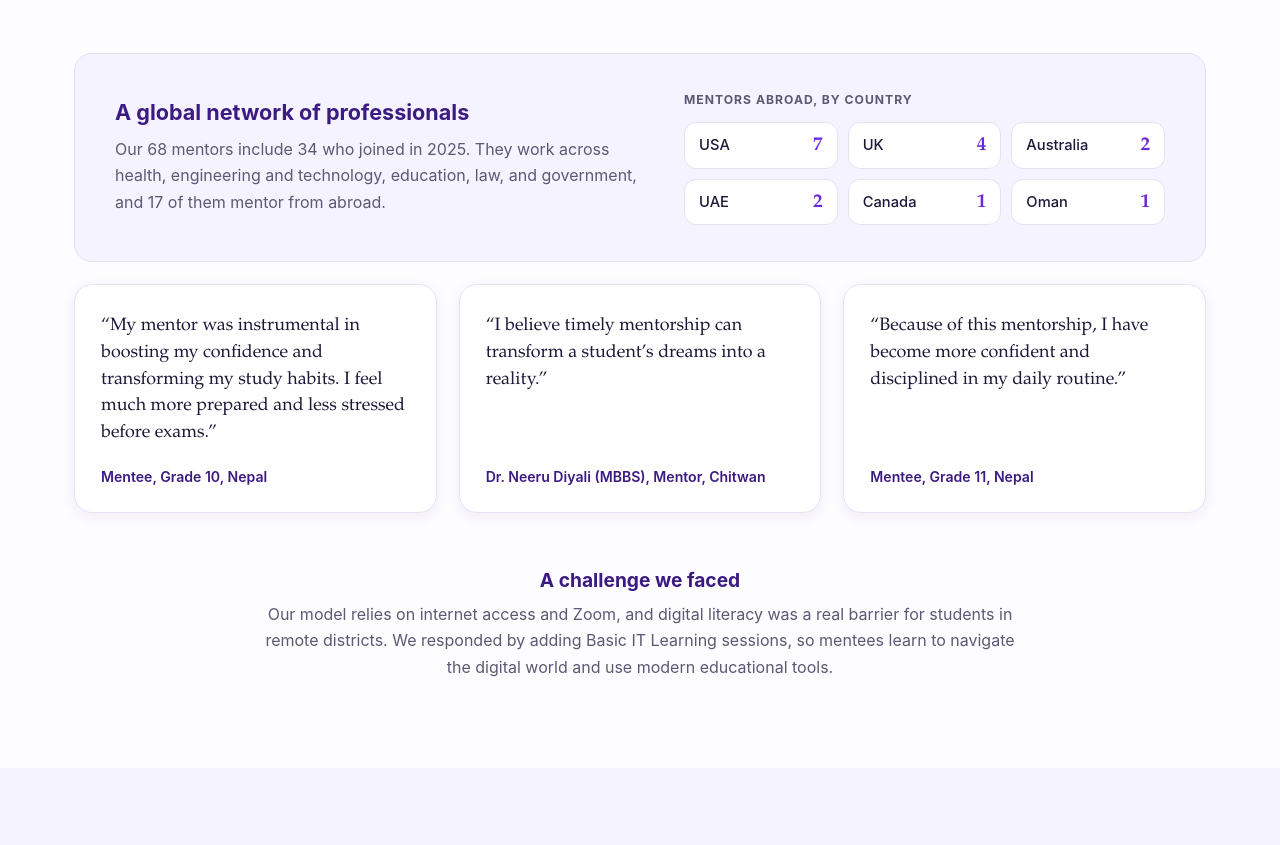
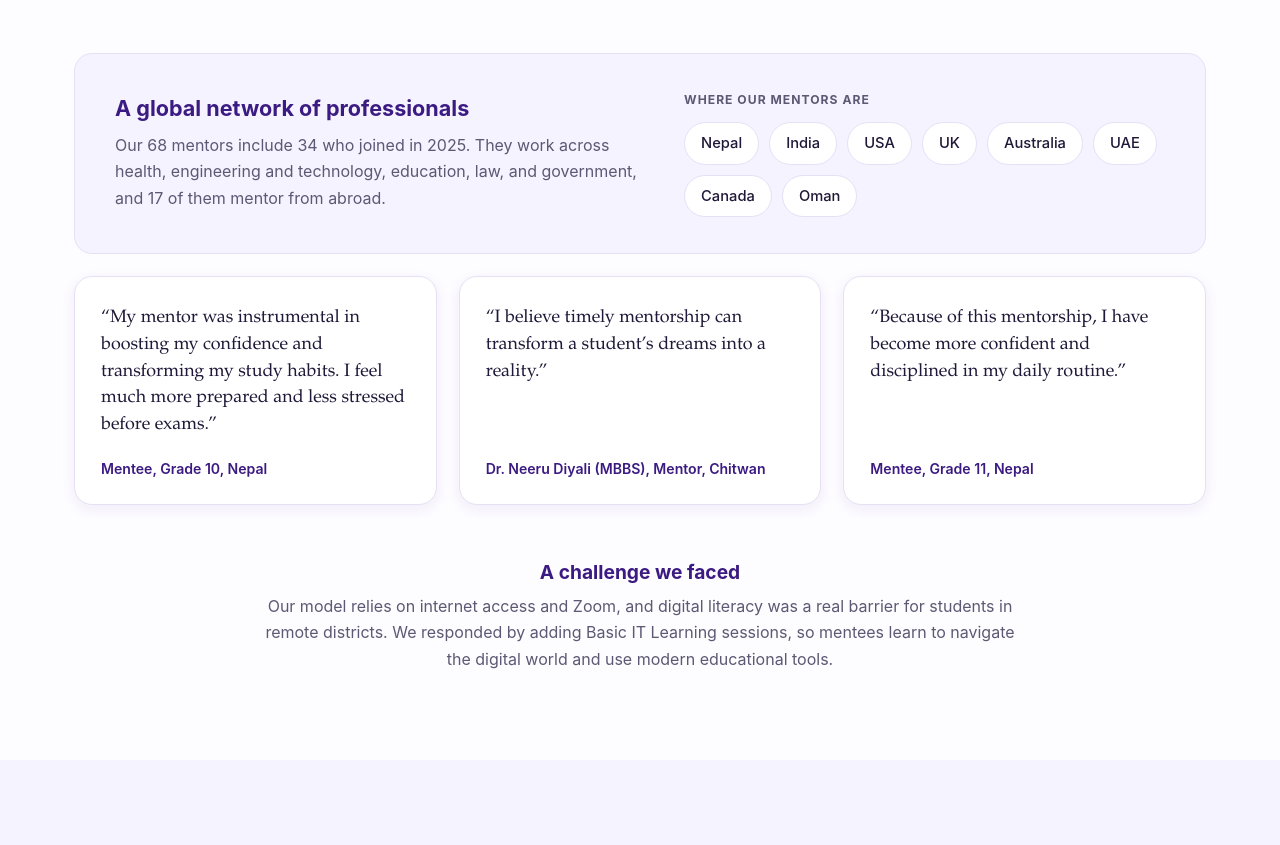
Before and after one commit to bidur504/pluripotent.github.io, a plain HTML site: page index.html in a window 1280 px wide. Shown: the part 3456-4301 px from the top of the page. Drawn offline with Linux system fonts and the light colour scheme.

Commit message:
Add Nepal and India to mentor countries and drop the counts
Co-Authored-By: Claude Opus 5.5 <noreply@anthropic.com>

```diff
--- a/index.html
+++ b/index.html
@@ -249,14 +249,16 @@
             </p>
           </div>
           <div>
-            <p class="network-label">Mentors abroad, by country</p>
+            <p class="network-label">Where our mentors are</p>
             <ul class="country-list">
-            <li><strong>USA</strong><span>7</span></li>
-            <li><strong>UK</strong><span>4</span></li>
-            <li><strong>Australia</strong><span>2</span></li>
-            <li><strong>UAE</strong><span>2</span></li>
-            <li><strong>Canada</strong><span>1</span></li>
-            <li><strong>Oman</strong><span>1</span></li>
+              <li>Nepal</li>
+              <li>India</li>
+              <li>USA</li>
+              <li>UK</li>
+              <li>Australia</li>
+              <li>UAE</li>
+              <li>Canada</li>
+              <li>Oman</li>
             </ul>
           </div>
         </div>
--- a/styles.css
+++ b/styles.css
@@ -420,19 +420,14 @@ html:not(.js) .theme-toggle { display: none; }
   font-size: .76rem; font-weight: 700;
   text-transform: uppercase; letter-spacing: 1px;
 }
-.country-list {
-  display: grid; grid-template-columns: repeat(3, 1fr); gap: 10px;
-  margin: 0; padding: 0; list-style: none;
-}
+.country-list { display: flex; flex-wrap: wrap; gap: 10px; margin: 0; padding: 0; list-style: none; }
 .country-list li {
-  display: flex; justify-content: space-between; align-items: baseline; gap: 8px;
-  padding: 10px 14px;
+  padding: 8px 16px;
+  font-size: .92rem; font-weight: 500;
   background: var(--surface);
   border: 1px solid var(--line);
-  border-radius: 12px;
+  border-radius: 999px;
 }
-.country-list strong { font-weight: 500; font-size: .92rem; }
-.country-list span { font: 600 1.2rem/1 var(--serif); color: var(--primary); }
 
 .testimonials { display: grid; grid-template-columns: repeat(3, 1fr); gap: 22px; margin-top: 22px; }
 .testimonial {
@@ -631,7 +626,6 @@ html:not(.js) #copyEmail { display: none; }
   .hero-photo { position: static; display: block; height: auto; aspect-ratio: 1408 / 768; }
   .hero::after { background: linear-gradient(180deg, rgba(20, 12, 45, .6) 0, transparent 90px); }
   .hero-inner { padding-top: 28px; }
-  .country-list { grid-template-columns: 1fr 1fr; }
   .team-card {
     flex-basis: 100%;
     display: grid;
```
